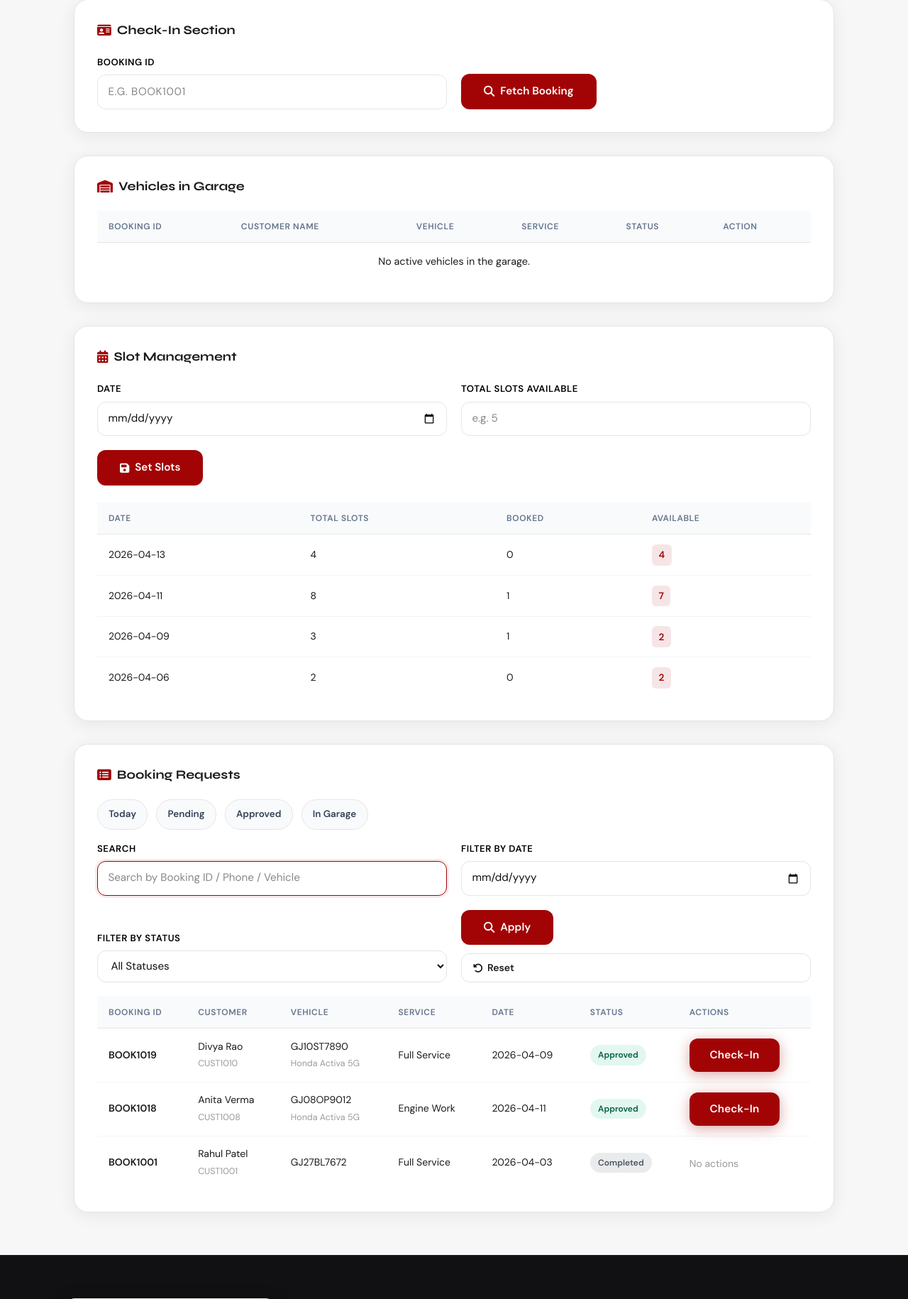
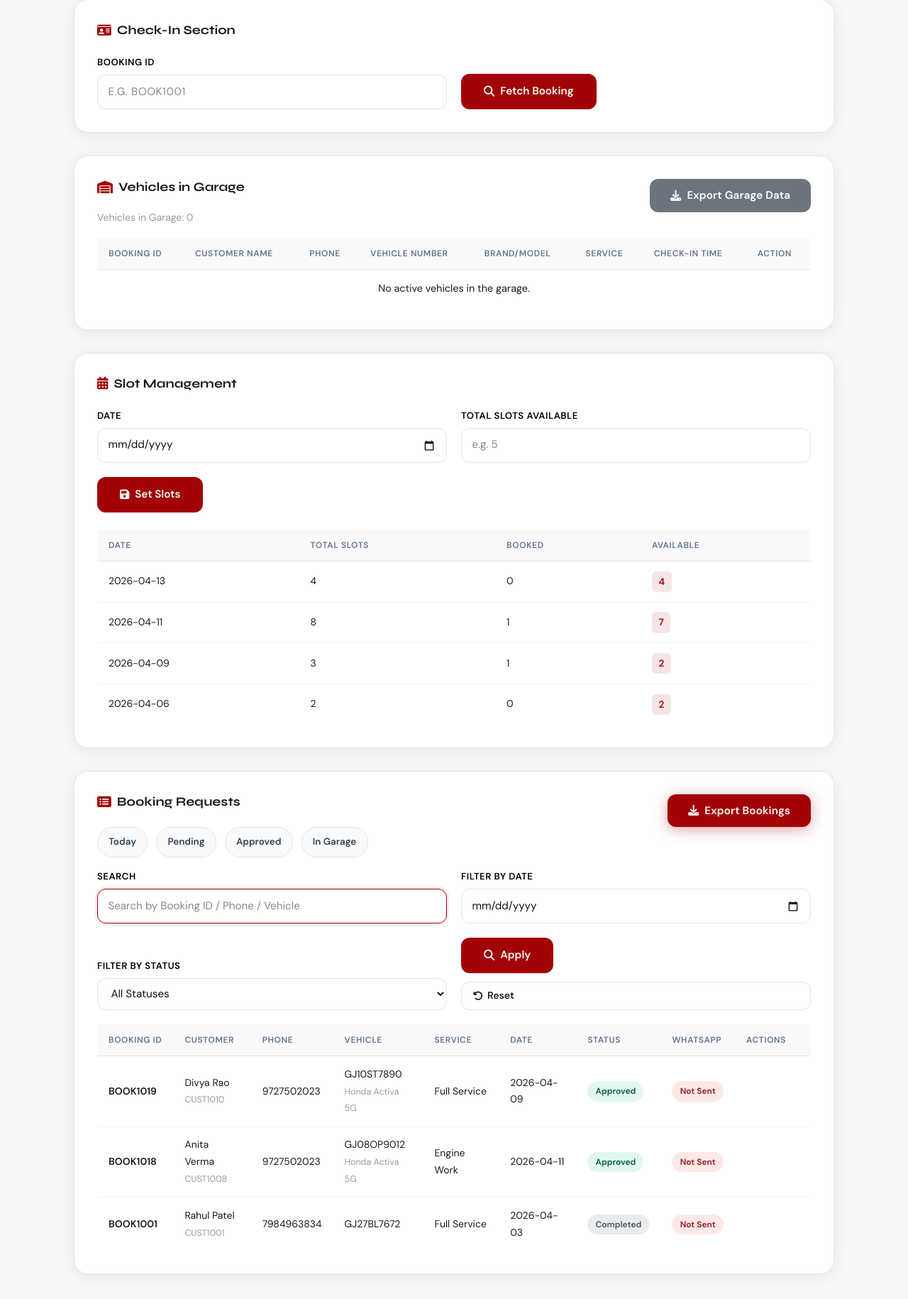
Before and after one commit to PrinceManvar19/garage-management-system, a Flask app: page /admin in a window 1280 px wide. Shown: the part 390-2220 px from the top of the page at 71% size. Run offline with Flask 3, Linux system fonts and the light colour scheme; the visitor is signed in with stand-in values (Sample User, id 1); data comes from the database, SQL or seed files in the repository.

Commit message:
Add WhatsApp notification feature and enhance booking management

```diff
--- a/routes/admin_routes.py
+++ b/routes/admin_routes.py
@@ -1,4 +1,8 @@
-from flask import Blueprint, flash, redirect, render_template, request, session, url_for
+import csv
+from io import StringIO
+from urllib.parse import quote
+
+from flask import Blueprint, Response, flash, redirect, render_template, request, session, url_for
 
 from services.booking_service import (
     approve_booking as approve_booking_service,
@@ -9,10 +13,12 @@ from services.booking_service import (
     get_admin_bookings,
     get_booking_by_id,
     get_booking_stats,
+    mark_whatsapp_sent,
+    normalize_phone,
     reject_booking as reject_booking_service,
 )
 from services.slot_service import get_slots_for_admin, set_slot_total
-from utils.constants import STATUS_APPROVED, STATUS_CHECKED_IN
+from utils.constants import STATUS_APPROVED, STATUS_CHECKED_IN, STATUS_COMPLETED, STATUS_REJECTED
 from utils.helpers import get_today_date_string
 
 
@@ -21,6 +27,36 @@ admin_bp = Blueprint("admin", __name__)
 
 def _require_admin():
     return session.get("role") == "admin"
+
+
+def _build_whatsapp_message(booking):
+    status_labels = {
+        STATUS_APPROVED: "Approved",
+        STATUS_REJECTED: "Rejected",
+        STATUS_COMPLETED: "Completed",
+    }
+    status = booking.get("status")
+    return (
+        f"Hello {booking.get('name', '')}\n\n"
+        f"Booking ID: {booking.get('booking_id', '')}\n"
+        f"Service: {booking.get('service', '')}\n"
+        f"Vehicle: {booking.get('vehicle', '')}\n"
+        f"Date: {booking.get('date', '')}\n"
+        f"Status: {status_labels.get(status, (status or '').title())}\n\n"
+        "Thank you - Shreeji Auto Services"
+    )
+
+
+def _csv_response(filename, headers, rows):
+    output = StringIO()
+    writer = csv.writer(output)
+    writer.writerow(headers)
+    writer.writerows(rows)
+    return Response(
+        output.getvalue(),
+        mimetype="text/csv",
+        headers={"Content-Disposition": f'attachment; filename="{filename}"'},
+    )
 
 
 @admin_bp.route("/admin")
@@ -74,6 +110,58 @@ def verify_checkin_booking():
         return redirect(url_for("admin.admin_dashboard"))
 
     return redirect(url_for("admin.admin_dashboard", checkin_booking_id=booking_id))
+
+
+@admin_bp.route("/export/bookings")
+def export_bookings():
+    if not _require_admin():
+        return redirect(url_for("main.home"))
+
+    bookings = get_admin_bookings()
+    rows = [
+        [
+            booking.get("booking_id", ""),
+            booking.get("customer_id", ""),
+            booking.get("name", ""),
+            booking.get("phone", ""),
+            booking.get("vehicle", ""),
+            booking.get("service", ""),
+            booking.get("date", ""),
+            booking.get("status", ""),
+            booking.get("created_at", ""),
+        ]
+        for booking in bookings
+    ]
+    return _csv_response(
+        "bookings.csv",
+        ["booking_id", "customer_id", "name", "phone", "vehicle", "service", "date", "status", "created_at"],
+        rows,
+    )
+
+
+@admin_bp.route("/export/garage")
+def export_garage():
+    if not _require_admin():
+        return redirect(url_for("main.home"))
+
+    bookings = [booking for booking in get_admin_bookings() if booking.get("status") == STATUS_CHECKED_IN]
+    rows = [
+        [
+            booking.get("booking_id", ""),
+            booking.get("name", ""),
+            booking.get("phone", ""),
+            booking.get("vehicle", ""),
+            booking.get("service", ""),
+            booking.get("date", ""),
+            booking.get("checked_in_at", ""),
+        ]
+        for booking in bookings
+    ]
+    return _csv_response(
+        "garage_data.csv",
+        ["booking_id", "name", "phone", "vehicle", "service", "date", "checked_in_at"],
+        rows,
+    )
 
 
 @admin_bp.route("/admin/set-slots", methods=["POST"])
@@ -143,6 +231,34 @@ def admin_checkin_booking(booking_id):
     success, message, _booking = checkin_vehicle(booking_id, get_today_date_string())
     flash(message if not success else "Vehicle checked-in successfully", "danger" if not success else "success")
     return redirect(url_for("admin.admin_dashboard"))
+
+
+@admin_bp.route("/admin/whatsapp/<booking_id>")
+def send_booking_whatsapp(booking_id):
+    if not _require_admin():
+        return redirect(url_for("main.home"))
+
+    booking = get_booking_by_id(booking_id)
+    if not booking:
+        flash("Booking not found", "danger")
+        return redirect(url_for("admin.admin_dashboard"))
+
+    if booking.get("status") not in {STATUS_APPROVED, STATUS_REJECTED, STATUS_COMPLETED}:
+        flash("WhatsApp is available only for approved, rejected, or completed bookings", "danger")
+        return redirect(url_for("admin.admin_dashboard"))
+
+    phone = normalize_phone(booking.get("phone", ""))
+    if not phone:
+        flash("Customer phone number is not available", "danger")
+        return redirect(url_for("admin.admin_dashboard"))
+
+    success, message, _updated_booking = mark_whatsapp_sent(booking_id)
+    if not success:
+        flash(message, "danger")
+        return redirect(url_for("admin.admin_dashboard"))
+
+    whatsapp_url = f"https://wa.me/91{phone}?text={quote(_build_whatsapp_message(booking))}"
+    return redirect(whatsapp_url)
 
 
 @admin_bp.route("/checkin", methods=["GET", "POST"])
--- a/templates/admin.html
+++ b/templates/admin.html
@@ -129,9 +129,17 @@
   </div>
 
   <div class="dash-card">
+    <div style="display:flex;justify-content:space-between;align-items:center;gap:1rem;flex-wrap:wrap;">
       <h2 class="dash-card-title">
         <i class="fas fa-warehouse"></i> Vehicles in Garage
       </h2>
+      <a href="/export/garage" class="btn btn-secondary btn-sm">
+        <i class="fas fa-download"></i> Export Garage Data
+      </a>
+    </div>
+    <p class="dash-sub" style="margin-top:-0.25rem; margin-bottom:1rem;">
+      Vehicles in Garage: {{ vehicles_in_garage|length }}
+    </p>
 
     <div class="dash-table-wrap">
       <table class="dash-table">
@@ -139,9 +147,11 @@
           <tr>
             <th>Booking ID</th>
             <th>Customer Name</th>
-            <th>Vehicle</th>
+            <th>Phone</th>
+            <th>Vehicle Number</th>
+            <th>Brand/Model</th>
             <th>Service</th>
-            <th>Status</th>
+            <th>Check-In Time</th>
             <th>Action</th>
           </tr>
         </thead>
@@ -152,12 +162,11 @@
             <tr>
               <td><strong>{{ b.booking_id }}</strong></td>
               <td>{{ b.name }}</td>
-              <td>
-                <div>{{ b.vehicle }}</div>
-                {% if b.brand_model %}<small>{{ b.brand_model }}</small>{% endif %}
-              </td>
+              <td>{{ b.phone or '-' }}</td>
+              <td>{{ b.vehicle }}</td>
+              <td>{{ b.brand_model or '-' }}</td>
               <td>{{ b.service }}</td>
-              <td><span class="status-badge status-in_service">Checked-In</span></td>
+              <td>{{ b.checked_in_at or '-' }}</td>
               <td>
                 {% if booking.phone %}
                   {% set message =
@@ -190,7 +199,7 @@
             {% endfor %}
           {% else %}
             <tr>
-              <td colspan="6" class="dash-empty">No active vehicles in the garage.</td>
+              <td colspan="8" class="dash-empty">No active vehicles in the garage.</td>
             </tr>
           {% endif %}
         </tbody>
@@ -250,9 +259,14 @@
   </div>
 
   <div class="dash-card">
+    <div style="display:flex;justify-content:space-between;align-items:center;gap:1rem;flex-wrap:wrap;">
       <h2 class="dash-card-title">
         <i class="fas fa-list-alt"></i> Booking Requests
       </h2>
+      <a href="/export/bookings" class="btn btn-primary btn-sm">
+        <i class="fas fa-download"></i> Export Bookings
+      </a>
+    </div>
 
     <div class="admin-quick-filters">
       <a href="/admin?date={{ today }}" class="quick-filter-chip {% if filters and filters.date == today %}active{% endif %}">Today</a>
@@ -299,10 +313,12 @@
           <tr>
             <th>Booking ID</th>
             <th>Customer</th>
+            <th>Phone</th>
             <th>Vehicle</th>
             <th>Service</th>
             <th>Date</th>
             <th>Status</th>
+            <th>WhatsApp</th>
             <th>Actions</th>
           </tr>
         </thead>
@@ -316,6 +332,7 @@
                 <div>{{ b.name }}</div>
                 {% if b.customer_id %}<small>{{ b.customer_id }}</small>{% endif %}
               </td>
+              <td>{{ b.phone or '-' }}</td>
               <td>
                 <div>{{ b.vehicle }}</div>
                 {% if b.brand_model %}<small>{{ b.brand_model }}</small>{% endif %}
@@ -338,6 +355,13 @@
                 {% endif %}
               </td>
               <td>
+                {% if b.whatsapp_sent %}
+                  <span class="status-badge status-approved">Sent</span>
+                {% else %}
+                  <span class="status-badge status-rejected">Not Sent</span>
+                {% endif %}
+              </td>
+              <td>
                 <div class="action-btns">
                   {% if b.status == 'pending' %}
                     <a href="/admin/approve/{{ b.booking_id }}"
@@ -351,30 +375,22 @@
                        data-booking-id="{{ b.booking_id }}"
                        data-action="rejected">Reject</a>
                   {% elif b.status == 'approved' %}
-                    <a href="/admin/checkin/{{ b.booking_id }}"
-                       class="btn btn-primary btn-sm"
-                       data-whatsapp-trigger="true"
-                       data-booking-id="{{ b.booking_id }}"
-                       data-action="checked_in">Check-In</a>
                     {% if b.phone %}
-                      {% set message =
-                      "Hello " ~ booking.name ~ "\n\n" ~
-                      "Booking ID: " ~ booking.booking_id ~ "\n" ~
-                      "Service Type: " ~ booking.service ~ "\n" ~
-                      "Vehicle Number: " ~ booking.vehicle ~ "\n" ~
-                      "Date: " ~ booking.date ~ "\n" ~
-                      "Status: Approved\n\n" ~
-                      "Your booking has been approved. Please visit our garage on the scheduled date.\n\n" ~
-                      "Thank you - Shreeji Auto Services"
-                      %}
                       <a target="_blank"
                          class="btn btn-success btn-sm"
                          data-whatsapp-button="true"
                          data-booking-id="{{ booking.booking_id }}"
                          data-action="approved"
                          style="display:none;"
-                         href="https://wa.me/{{ '91' ~ booking.phone }}?text={{ message|urlencode }}">
+                         href="/admin/whatsapp/{{ booking.booking_id }}">
                         Send WhatsApp
+                      </a>
+                      <a target="_blank"
+                         class="btn btn-outline btn-sm"
+                         href="/admin/whatsapp/{{ booking.booking_id }}"
+                         title="Resend WhatsApp Message"
+                         aria-label="Resend WhatsApp Message">
+                        <i class="fas fa-rotate-right"></i>
                       </a>
                     {% endif %}
                   {% elif b.status == 'checked_in' %}
@@ -383,69 +399,47 @@
                        data-whatsapp-trigger="true"
                        data-booking-id="{{ b.booking_id }}"
                        data-action="completed">Mark Complete</a>
+                  {% elif b.status == 'completed' %}
                     {% if b.phone %}
-                      {% set message =
-                      "Hello " ~ booking.name ~ "%0A%0A" ~
-                      "Your vehicle has been received at our garage.%0A" ~
-                      "Service is in progress.%0A%0A" ~
-                      "We will notify you once ready.%0A%0A" ~
-                      "- Shreeji Auto Services"
-                      %}
-                      <a target="_blank"
-                         class="btn btn-success btn-sm"
-                         data-whatsapp-button="true"
-                         data-booking-id="{{ booking.booking_id }}"
-                         data-action="checked_in"
-                         style="display:none;"
-                         href="https://wa.me/{{ '91' ~ booking.phone }}?text={{ message }}">
-                        WhatsApp
-                      </a>
-                    {% endif %}
-                  {% elif b.status == 'completed' %}
-                    <span class="dash-sub">No actions</span>
-                    {% if b.phone %}
-                      {% set message =
-                      "Hello " ~ booking.name ~ "\n\n" ~
-                      "Booking ID: " ~ booking.booking_id ~ "\n" ~
-                      "Service Type: " ~ booking.service ~ "\n" ~
-                      "Vehicle Number: " ~ booking.vehicle ~ "\n" ~
-                      "Date: " ~ booking.date ~ "\n" ~
-                      "Status: Completed\n\n" ~
-                      "Your vehicle service is completed. You may collect your vehicle.\n\n" ~
-                      "Thank you - Shreeji Auto Services"
-                      %}
                       <a target="_blank"
                          class="btn btn-success btn-sm"
                          data-whatsapp-button="true"
                          data-booking-id="{{ booking.booking_id }}"
                          data-action="completed"
                          style="display:none;"
-                         href="https://wa.me/{{ '91' ~ booking.phone }}?text={{ message|urlencode }}">
+                         href="/admin/whatsapp/{{ booking.booking_id }}">
                         Send WhatsApp
                       </a>
+                      <a target="_blank"
+                         class="btn btn-outline btn-sm"
+                         href="/admin/whatsapp/{{ booking.booking_id }}"
+                         title="Resend WhatsApp Message"
+                         aria-label="Resend WhatsApp Message">
+                        <i class="fas fa-rotate-right"></i>
+                      </a>
+                    {% else %}
+                      <span class="dash-sub">No actions</span>
                     {% endif %}
                   {% elif b.status == 'rejected' %}
-                    <span class="dash-sub">No actions</span>
                     {% if b.phone %}
-                      {% set message =
-                      "Hello " ~ booking.name ~ "\n\n" ~
-                      "Booking ID: " ~ booking.booking_id ~ "\n" ~
-                      "Service Type: " ~ booking.service ~ "\n" ~
-                      "Vehicle Number: " ~ booking.vehicle ~ "\n" ~
-                      "Date: " ~ booking.date ~ "\n" ~
-                      "Status: Rejected\n\n" ~
-                      "Your booking has been rejected. For assistance, please contact us.\n\n" ~
-                      "Thank you - Shreeji Auto Services"
-                      %}
                       <a target="_blank"
                          class="btn btn-success btn-sm"
                          data-whatsapp-button="true"
                          data-booking-id="{{ booking.booking_id }}"
                          data-action="rejected"
                          style="display:none;"
-                         href="https://wa.me/{{ '91' ~ booking.phone }}?text={{ message|urlencode }}">
+                         href="/admin/whatsapp/{{ booking.booking_id }}">
                         Send WhatsApp
                       </a>
+                      <a target="_blank"
+                         class="btn btn-outline btn-sm"
+                         href="/admin/whatsapp/{{ booking.booking_id }}"
+                         title="Resend WhatsApp Message"
+                         aria-label="Resend WhatsApp Message">
+                        <i class="fas fa-rotate-right"></i>
+                      </a>
+                    {% else %}
+                      <span class="dash-sub">No actions</span>
                     {% endif %}
                   {% else %}
                     <span class="dash-sub">No actions</span>
@@ -456,7 +450,7 @@
             {% endfor %}
           {% else %}
             <tr>
-              <td colspan="7" class="dash-empty">No bookings found.</td>
+              <td colspan="9" class="dash-empty">No bookings found.</td>
             </tr>
           {% endif %}
         </tbody>
--- a/utils/helpers.py
+++ b/utils/helpers.py
@@ -13,9 +13,9 @@ def get_status_display(status):
     status_map = {
         STATUS_PENDING: "Waiting for Approval",
         STATUS_APPROVED: "Approved",
-        STATUS_CHECKED_IN: "Vehicle received at garage",
+        STATUS_CHECKED_IN: "In Progress",
         STATUS_REJECTED: "Rejected",
-        STATUS_COMPLETED: "Service completed",
+        STATUS_COMPLETED: "Completed",
     }
     normalized = (status or STATUS_PENDING).lower()
     return status_map.get(normalized, normalized.title())
```
Also changed, not shown: models/booking_model.py (+20 -6 lines), models/db.py (+20 -3 lines), services/booking_service.py (+20 -3 lines), templates/dashboard.html (+10 -4 lines), app.py (line endings or trailing spaces). Lines whose indentation alone changed are shown as unchanged.
